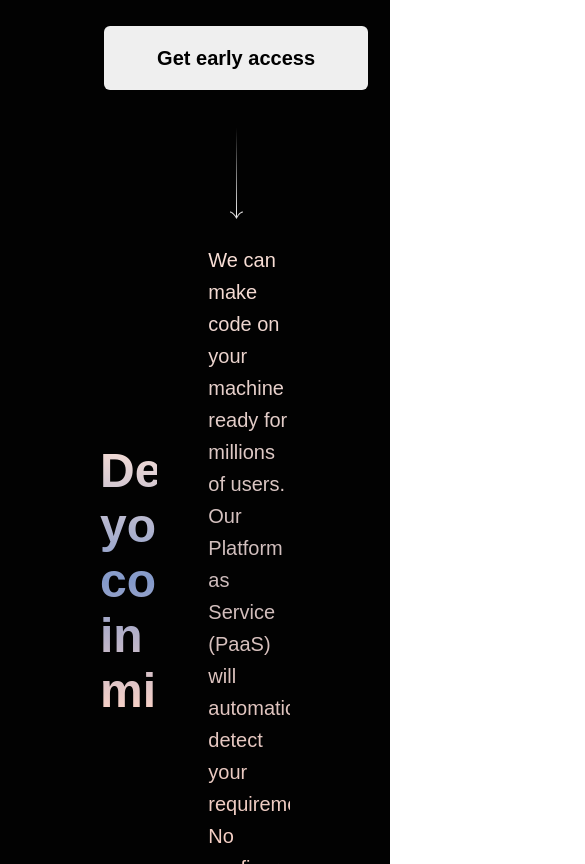
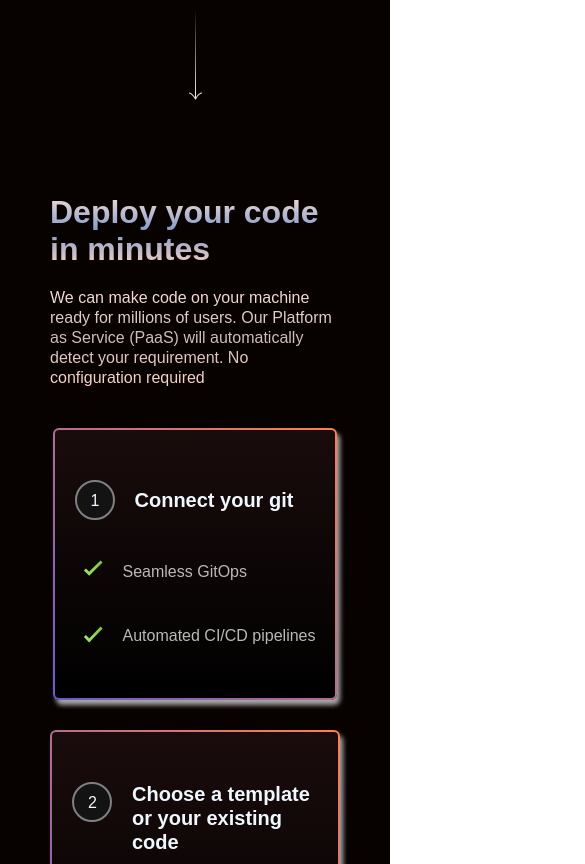
Before and after one commit to ibrhmvk/super-dev, a plain HTML site: page index.html in a window 390 px wide. Shown: the part 700-1564 px from the top of the page, 585 px wide, since content can reach past the window. Drawn offline with nearby package versions, Linux system fonts and the light colour scheme; a web font is replaced by a local one.

Commit message:
Add files via upload

```diff
--- a/index.html
+++ b/index.html
@@ -65,7 +65,7 @@
 
 
             <div class="about-container">
-                <div class="top-heading">
+                <div class="top-heading lengthy">
                     <div class="num">2</div>
                     <h3 class="second-h">Choose a template
                         or your existing code</h3>
--- a/style.css
+++ b/style.css
@@ -23,7 +23,7 @@ header {
 #spotlight {
     height: 100vh;
     background-image: url(/images/background-image/background1.png);
-    background-color: #020202;
+    background-color: #070200;
     background-repeat: no-repeat;
     background-size: contain;
 }
@@ -96,11 +96,9 @@ header {
 }
 
 #about {
-    background-color: #020202;
+    background-color: #070200;
     color: aliceblue;
-
-
-}
+    }
 
 .top {
     display: flex;
@@ -229,3 +227,65 @@ hr {
     line-height: 28px;
     color: #423636;
 }
+
+@media only screen and (max-width: 600px) {
+    .wrapper{
+        padding : 50px
+    }
+    .middle{
+        flex-direction: column;
+        margin-top: 40px;
+    }
+    .top{
+        flex-direction: column;
+
+    }
+    .left-about{
+        width: 100%;
+        font-size: 32px;
+    }
+    .right-about{
+        width: 100%;
+        font-size: 16px;
+        line-height: 20px;
+        margin-top : 20px;
+    }
+    .company-img{
+        display: none;
+    }
+    .main-heading{
+        font-size: 44px;
+        line-height: 52px;
+
+    }
+    #spotlight{
+        background-image: url(/images/background-image/background2.png);
+        background-color: #070200;
+    background-repeat: no-repeat;
+    background-size: contain;
+    }
+    .auto-input{
+        padding: 0;
+    }
+    .inner-main p{
+        display: none;
+    }
+    .access{
+        margin-top: 140px;
+    }
+    .top-heading h3{
+        font-size: 20px;
+        line-height: 24px;
+    }
+    .first p, .second p {
+        font-size: 16px;
+        line-height: 24px;
+
+    }
+    .top-heading{
+        align-items: center;
+    }
+    .lengthy{
+        align-items: flex-start;
+    }
+  }
```
Also changed, not shown: images/background-image/background2.png (added), images/companies/companies.png, images/glow/glow.png (added).
